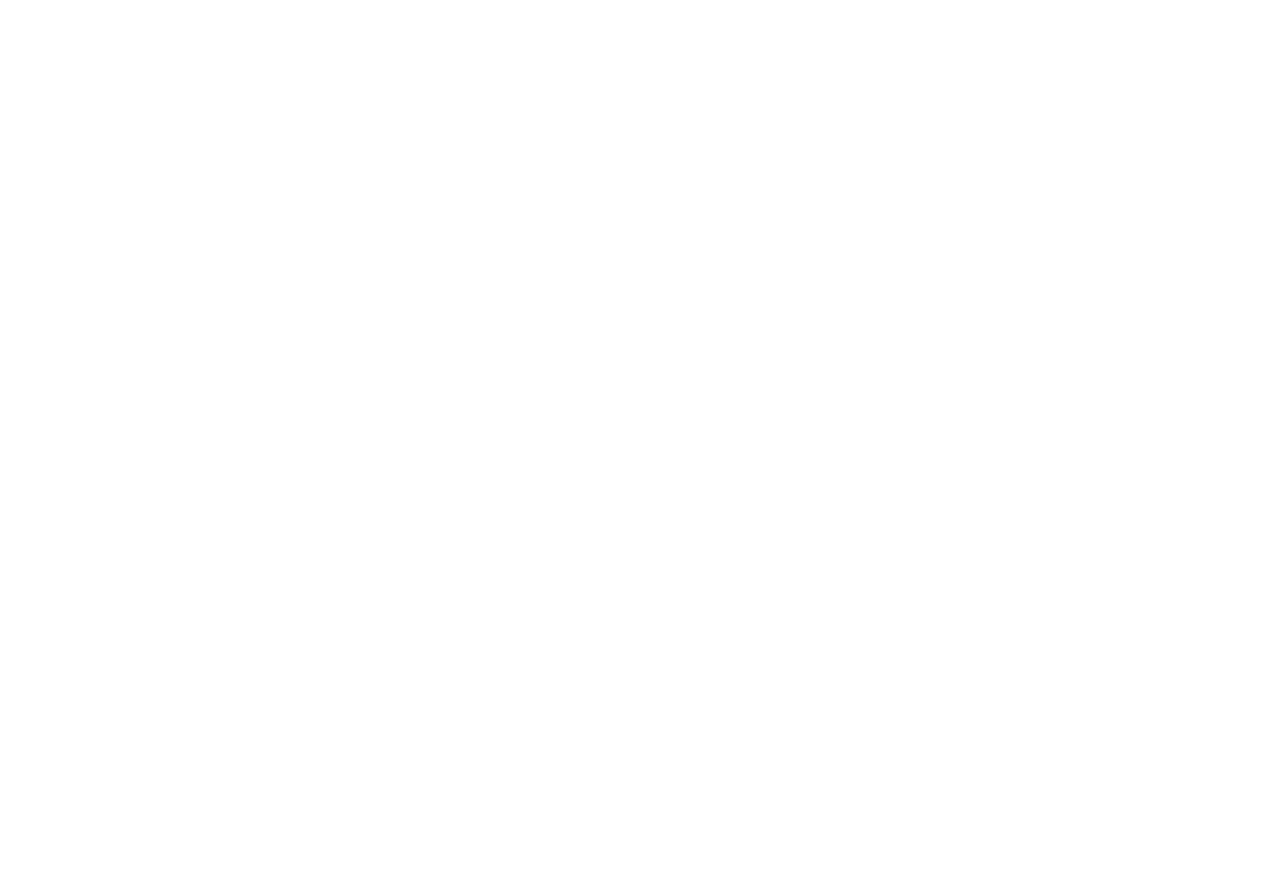
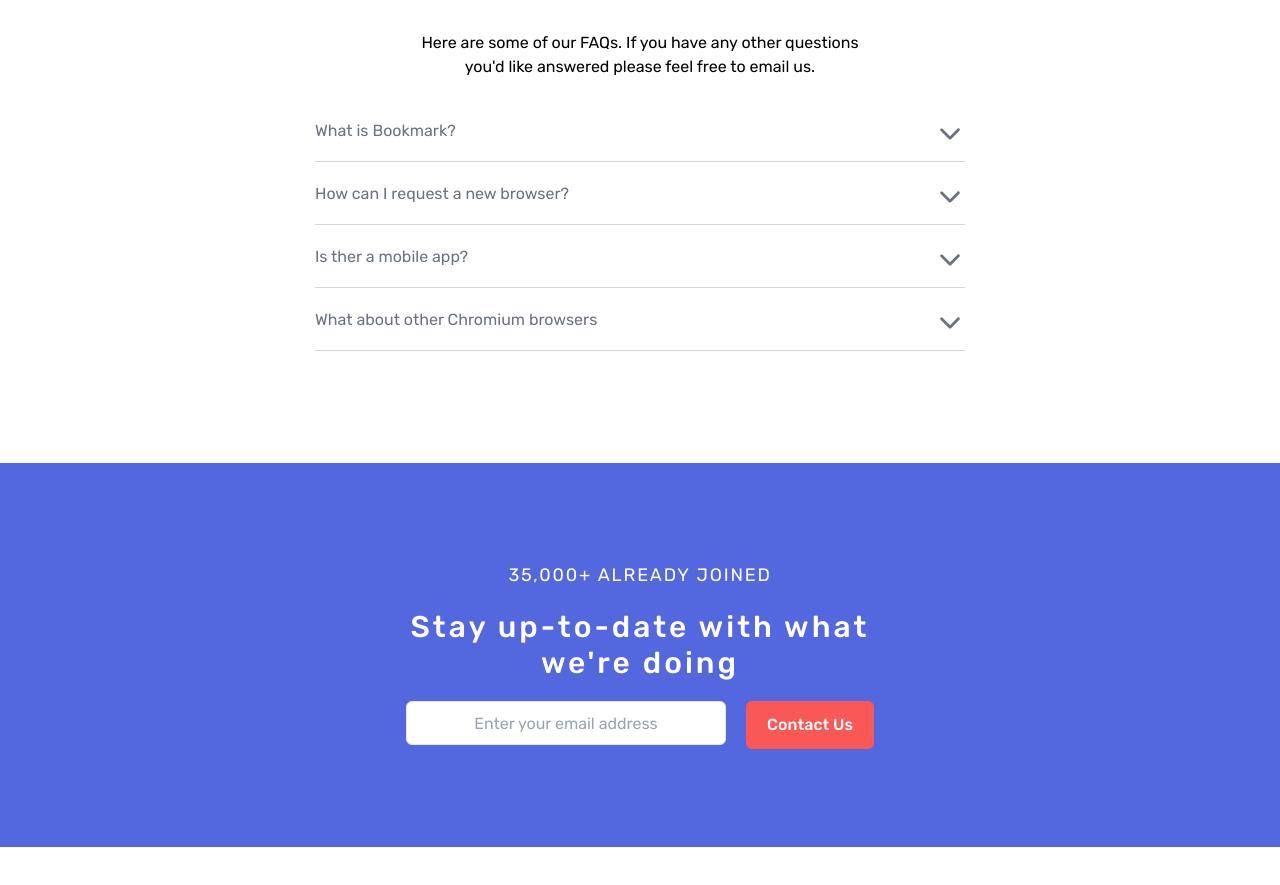
Before and after one commit to SusovanDas19/BookmarkClone, a React (Vite) app: page / in a window 1280 px wide. Shown: the part 2314-3199 px from the top of the page. Before the commit the page ends 2545 px from the top, so only its background shows below. Built offline with nearby package versions, Linux system fonts and the light colour scheme.

Commit message:
Add Contact Section

```diff
--- a/package.json
+++ b/package.json
@@ -13,6 +13,7 @@
     "classnames": "^2.5.1",
     "react": "^18.3.1",
     "react-dom": "^18.3.1",
+    "react-icons": "^5.4.0",
     "react-router-dom": "^7.1.1"
   },
   "devDependencies": {
--- a/src/App.jsx
+++ b/src/App.jsx
@@ -1,4 +1,6 @@
+import Contact from "./Components/Contact";
 import Download from "./Components/Download";
+import Faq from "./Components/Faq";
 import Features from "./Components/Features";
 import Homeintro from "./Components/Homeintro";
 import Navbar from "./Components/Navbar";
@@ -12,6 +14,8 @@
         <Homeintro />
         <Features />
         <Download />
+        <Faq/>
+        <Contact/>
         <div className="h-96"></div>
       </BrowserRouter>
     </div>
--- /dev/null
+++ b/src/Components/Contact.jsx
@@ -0,0 +1,35 @@
+import Button from "./Button";
+
+function Contact() {
+  return (
+    <div className="w-full h-96 gap-5 bg-cusBlue mt-28 flex flex-col items-center justify-center font-rubik">
+      <p className="font-normal tracking-widest text-white text-lg">
+        35,000+ ALREADY JOINED
+      </p>
+      <p className="font-medium tracking-widest text-white text-3xl text-center">
+        Stay up-to-date with what
+        <br /> we're doing
+      </p>
+      <div className="flex flex-row gap-5 w-">
+        <input
+          type="email"
+          placeholder="Enter your email address"
+          className="placeholder-gray-400 h-11 w-80 border rounded-md text-center focus:outline-none focus:ring-2 focus:ring-cusRed"
+        />
+        <Button
+          height="h-12"
+          width="w-32"
+          bgcolor="bg-cusRed"
+
+          borderColor="border-cusRed"
+          btnTextColor="text-white"
+          hoverbtnTextColor="hover:text-gray-200"
+          fontWeight="font-medium"
+          btnText="Contact Us"
+        />
+      </div>
+    </div>
+  );
+}
+
+export default Contact;
```
Also changed, not shown: 1 other file (tests, documents, lock files or other folders).
